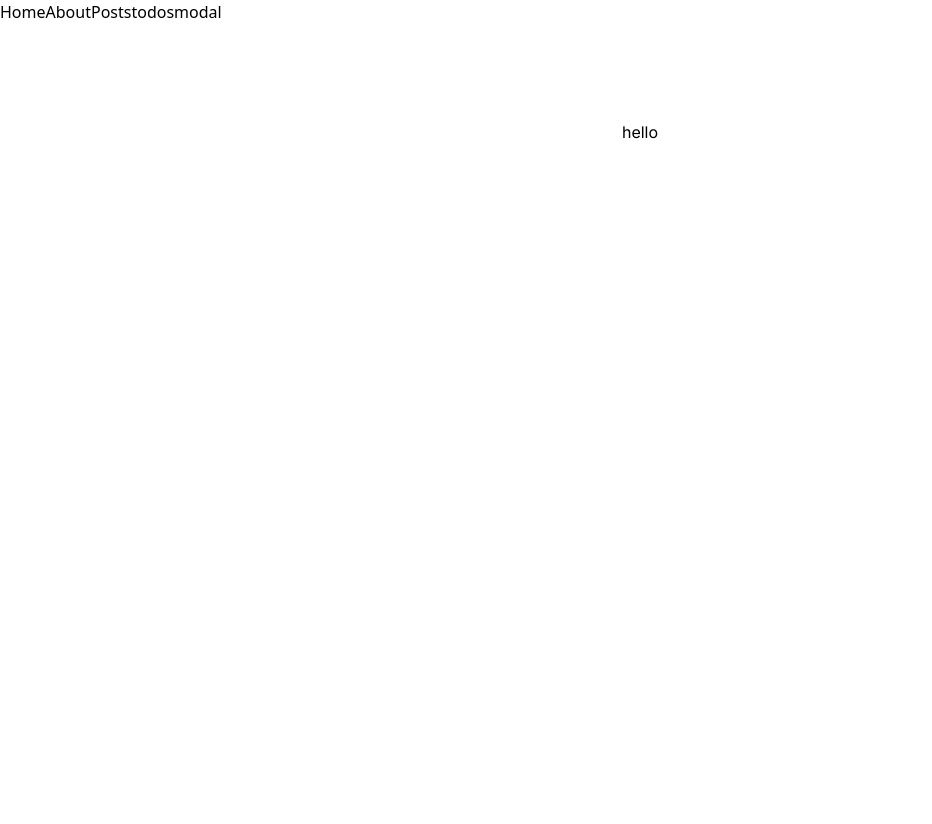
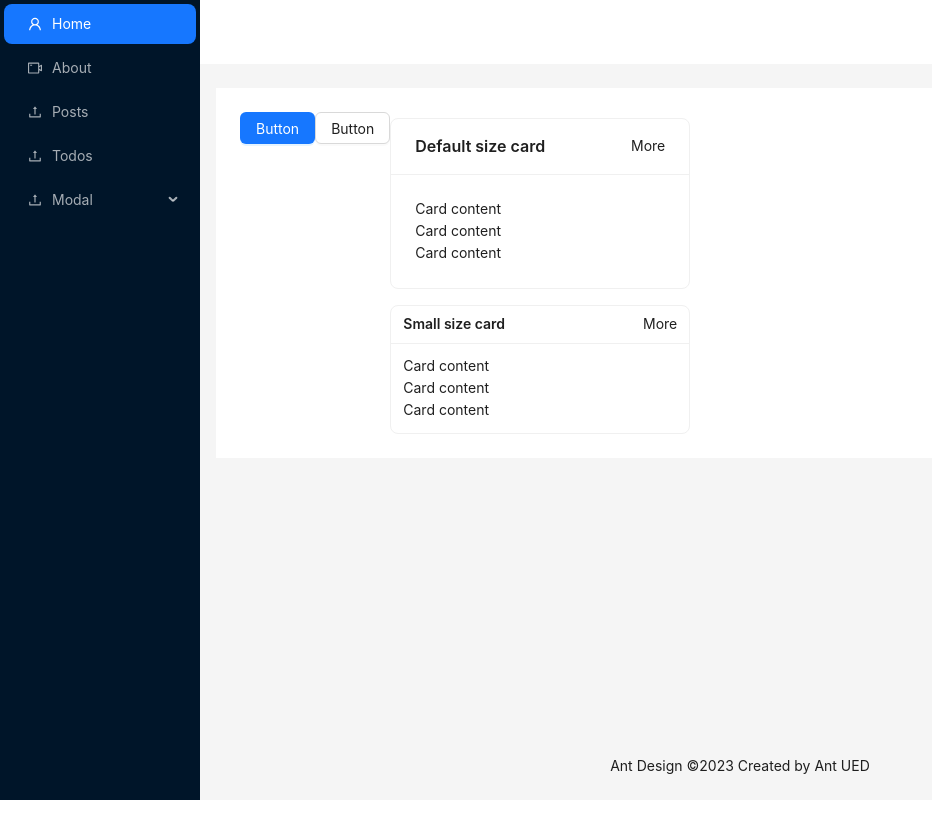
Before and after one commit to Seonghui/next-playground-page, a Next.js app: page / in a window 1280 px wide. Shown: the whole page, without its empty margins (0-932 px from the left). After the commit the page ends 800 px from the top, so only its background shows below. Built offline with nearby package versions, Linux system fonts and the light colour scheme.

Commit message:
antd 적용

```diff
--- /dev/null
+++ b/components/MainFooter.tsx
@@ -0,0 +1,13 @@
+import React, { ReactElement } from "react";
+import { Layout } from "antd";
+const { Footer } = Layout;
+
+function MainFooter(): ReactElement {
+  return (
+    <Footer style={{ textAlign: "center" }}>
+      Ant Design ©2023 Created by Ant UED
+    </Footer>
+  );
+}
+
+export default MainFooter;
--- /dev/null
+++ b/components/MainLayout.tsx
@@ -0,0 +1,47 @@
+import React, { ReactElement } from "react";
+import { Layout, theme } from "antd";
+import MainMenu from "@/components/MainMenu";
+import MainFooter from "@/components/MainFooter";
+
+const { Header, Content, Sider } = Layout;
+
+function MainLayout({ children }): ReactElement {
+  const {
+    token: { colorBgContainer },
+  } = theme.useToken();
+
+  return (
+    <Layout style={{ minHeight: "100vh" }}>
+      <Sider
+        breakpoint="lg"
+        collapsedWidth="0"
+        onBreakpoint={(broken) => {
+          console.log(broken);
+        }}
+        onCollapse={(collapsed, type) => {
+          console.log(collapsed, type);
+        }}
+      >
+        <div className="demo-logo-vertical" />
+        <MainMenu />
+      </Sider>
+      <Layout>
+        <Header style={{ padding: 0, background: colorBgContainer }} />
+        <Content style={{ margin: "24px 16px 0" }}>
+          <div
+            style={{
+              padding: 24,
+              minHeight: 360,
+              background: colorBgContainer,
+            }}
+          >
+            {children}
+          </div>
+        </Content>
+        <MainFooter />
+      </Layout>
+    </Layout>
+  );
+}
+
+export default MainLayout;
--- /dev/null
+++ b/components/MainMenu.tsx
@@ -0,0 +1,79 @@
+import React, { ReactElement } from "react";
+import { Menu } from "antd";
+import {
+  UploadOutlined,
+  UserOutlined,
+  VideoCameraOutlined,
+} from "@ant-design/icons";
+import { useRouter } from "next/router";
+
+function MainMenu(): ReactElement {
+  const route = useRouter();
+  return (
+    <Menu
+      theme="dark"
+      mode="inline"
+      defaultSelectedKeys={["1"]}
+      items={[
+        {
+          key: "1",
+          icon: <UserOutlined />,
+          label: "Home",
+          onClick: () => {
+            route.push("/");
+          },
+        },
+        {
+          key: "2",
+          icon: <VideoCameraOutlined />,
+          label: "About",
+          onClick: () => {
+            route.push("/about");
+          },
+        },
+        {
+          key: "3",
+          icon: <UploadOutlined />,
+          label: "Posts",
+          onClick: () => {
+            route.push("/posts");
+          },
+        },
+        {
+          key: "4",
+          icon: <UploadOutlined />,
+          label: "Todos",
+          onClick: () => {
+            route.push("/todos");
+          },
+        },
+        {
+          key: "5",
+          icon: <UploadOutlined />,
+          label: "Modal",
+          // onClick: () => {
+          //   return route.push("/modals");
+          // },
+          children: [
+            {
+              key: "sub1",
+              label: "popstate",
+              onClick: () => {
+                return route.push("/modals/popstate");
+              },
+            },
+            {
+              key: "sub2",
+              label: "query",
+              onClick: () => {
+                return route.push("/modals/query");
+              },
+            },
+          ],
+        },
+      ]}
+    />
+  );
+}
+
+export default MainMenu;
--- a/package.json
+++ b/package.json
@@ -10,9 +10,11 @@
     "dev:server": "json-server --watch db.json --port 3001"
   },
   "dependencies": {
+    "@ant-design/cssinjs": "^1.16.2",
     "@types/node": "20.4.2",
     "@types/react": "18.2.15",
     "@types/react-dom": "18.2.7",
+    "antd": "^5.8.3",
     "autoprefixer": "10.4.14",
     "eslint": "8.45.0",
     "eslint-config-next": "13.4.10",
--- a/pages/_app.tsx
+++ b/pages/_app.tsx
@@ -1,12 +1,13 @@
 import "@/styles/globals.css";
 import type { AppProps } from "next/app";
-import NavBar from "@/components/NavBar";
+import MainLayout from "@/components/MainLayout";
 
 export default function App({ Component, pageProps }: AppProps) {
   return (
     <>
-      <NavBar />
-      <Component {...pageProps} />
+      <MainLayout>
+        <Component {...pageProps} />
+      </MainLayout>
     </>
   );
 }
--- a/pages/_document.tsx
+++ b/pages/_document.tsx
@@ -1,7 +1,13 @@
-import { Html, Head, Main, NextScript } from "next/document";
+import Document, {
+  Html,
+  Head,
+  Main,
+  NextScript,
+  DocumentContext,
+} from "next/document";
+import { StyleProvider, createCache, extractStyle } from "@ant-design/cssinjs";
 
-export default function Document() {
-  return (
+const MyDocument = () => (
   <Html lang="ko">
     <Head />
     <body>
@@ -10,4 +16,31 @@ export default function Document() {
     </body>
   </Html>
 );
-}
+
+MyDocument.getInitialProps = async (ctx: DocumentContext) => {
+  const cache = createCache();
+  const originalRenderPage = ctx.renderPage;
+  ctx.renderPage = () =>
+    originalRenderPage({
+      enhanceApp: (App) => (props) =>
+        (
+          <StyleProvider cache={cache}>
+            <App {...props} />
+          </StyleProvider>
+        ),
+    });
+
+  const initialProps = await Document.getInitialProps(ctx);
+  const style = extractStyle(cache, true);
+  return {
+    ...initialProps,
+    styles: (
+      <>
+        {initialProps.styles}
+        <style dangerouslySetInnerHTML={{ __html: style }}></style>
+      </>
+    ),
+  };
+};
+
+export default MyDocument;
--- a/pages/about/index.tsx
+++ b/pages/about/index.tsx
@@ -9,6 +9,8 @@ function Index() {
         <title key="about">About Page</title>
       </Head>
       <div>Hello world</div>
+      <img src="https://dummyimage.com/600x1000/000/fff" alt="" />
+      <img src="https://dummyimage.com/600x1000/000/fff" alt="" />
     </>
   );
 }
--- a/pages/index.tsx
+++ b/pages/index.tsx
@@ -1,22 +1,43 @@
-import { Inter } from 'next/font/google'
-import {useEffect, useState} from "react";
+import { Inter } from "next/font/google";
+import { useEffect, useState } from "react";
+import { Button, Card, Space } from "antd";
 
-const inter = Inter({ subsets: ['latin'] })
+const inter = Inter({ subsets: ["latin"] });
 
 export default function Home() {
-  const [isClient, setIsClient] = useState('')
+  const [isClient, setIsClient] = useState("");
 
   useEffect(() => {
-    console.log(window)
-  }, [])
-  const side = typeof window === "undefined" ? 'server' : 'client'
+    console.log(window);
+  }, []);
+  const side = typeof window === "undefined" ? "server" : "client";
 
-  console.log(side)
+  console.log(side);
   return (
-    <main
-      className={`flex min-h-screen flex-col items-center justify-between p-24 ${inter.className}`}
-    >
-      hello
+    <main>
+      <Button type="primary">Button</Button>
+      <Button>Button</Button>
+      <Space direction="vertical" size={16}>
+        <Card
+          title="Default size card"
+          extra={<a href="#">More</a>}
+          style={{ width: 300 }}
+        >
+          <p>Card content</p>
+          <p>Card content</p>
+          <p>Card content</p>
+        </Card>
+        <Card
+          size="small"
+          title="Small size card"
+          extra={<a href="#">More</a>}
+          style={{ width: 300 }}
+        >
+          <p>Card content</p>
+          <p>Card content</p>
+          <p>Card content</p>
+        </Card>
+      </Space>
     </main>
-  )
+  );
 }
```
Also changed, not shown: 1 other file (tests, documents, lock files or other folders). Lines whose indentation alone changed are shown as unchanged.
